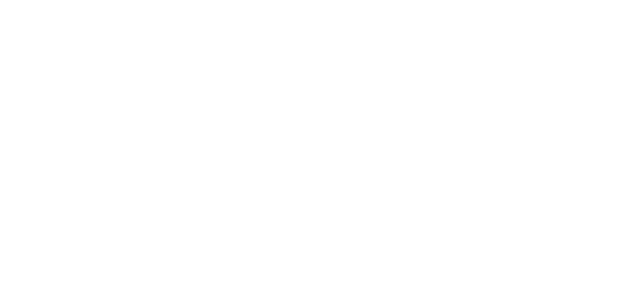
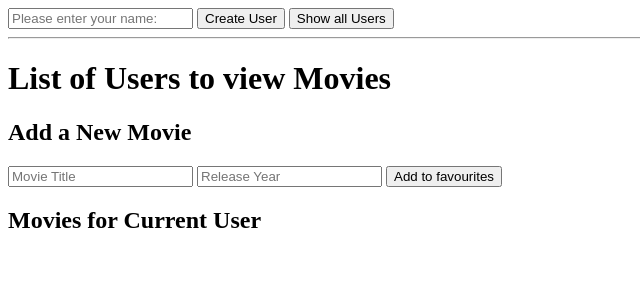
Before and after one commit to alndbn/Movi-Web-App, a Flask app: page /users/1/movies in a window 1280 px wide. Before the commit the part shown is empty. Shown: the top 300 px of the page, without its empty margins (0-640 px from the left). Run offline with Flask 3, Linux system fonts and the light colour scheme.

Commit message:
* **Movie Management:** Implemented full CRUD (Create, Update, Delete) for favorite movies, including necessary POST routes and form integration in `movies.html`. * **Architecture Refinement:** Centralized user creation and listing forms into `base.html` for better consistency. * **Robustness:** Implemented a custom 404 error handler and added initial try/except logic to the `create_user` function for better database error handling.

```diff
--- a/app.py
+++ b/app.py
@@ -1,4 +1,4 @@
-from flask import Flask
+from flask import Flask, render_template, request, redirect, url_for
 from data_manager import DataManager
 from models import db, Movie, User
 import os
@@ -13,52 +13,69 @@ db.init_app(app)
 data_manager = DataManager()
 
 @app.route('/')
-def home():
-    return "Welcome to MoviWeb App!"
+def index():
+    users = data_manager.get_users()
+    return render_template('index.html', users=users)
+
 
 @app.route('/users')
 def list_users():
     users = data_manager.get_users()
-    return str(users)
+    return render_template('users.html', users=users)
 
 
 @app.route('/users', methods=['POST'])
-def add_new_user(name):
-    data_manager.create_user(name)
-    return f"New user {name} created."
+def create_user():
+    if request.method == 'POST':
+        name = request.form.get('name')
+        success = data_manager.create_user(name)
+
+        if success:
+            return redirect(url_for('list_users'))
+        else:
+            return f"Error creating user '{name}'. Please try again.", 500
+
 
 @app.route('/users/<int:user_id>/movies', methods=['GET'])
 def get_list_of_fav_movies(user_id):
-    return str(data_manager.get_movies(user_id))
+    all_users = data_manager.get_users()
+    user_movies = data_manager.get_movies_by_user(user_id)
+    return render_template('movies.html', users=all_users, current_user_id=user_id, movies=user_movies)
+
+
 
 @app.route('/users/<int:user_id>/movies', methods=['POST'])
-def add_new_fav_movie(movie, user_id):
-    movie["user_id"] = user_id
-    data_manager.add_movie(movie)
-    return f"For this user ID I created this {movie}"
+def add_new_fav_movie(user_id):
+    title = request.form.get('title')
+    year = request.form.get('year')
+    data_manager.add_movie(title=title, year=year, user_id=user_id)
+    return redirect(url_for('get_list_of_fav_movies', user_id=user_id))
+
 
 @app.route('/users/<int:user_id>/movies/<int:movie_id>/update', methods=['POST'])
-def change_movie_title(title, user_id, movie_id):
-    data_manager.update_movie(movie_id, title)
-    return "Successfully updated."
+def change_movie_title(user_id, movie_id):
+    new_title = request.form.get('new_title')
+    data_manager.update_movie(movie_id, new_title)
+    return redirect(url_for('get_list_of_fav_movies', user_id=user_id))
 
 
 @app.route('/users/<int:user_id>/movies/<int:movie_id>/delete', methods=['POST'])
 def delete_fav_movie(user_id, movie_id):
-    data_manager.delete_movie(user_id)
-    return "Successfully deleted."
+    data_manager.delete_movie(movie_id)
+    return redirect(url_for('get_list_of_fav_movies', user_id=user_id))
+
+
+@app.errorhandler(404)
+def page_not_found(e):
+    return render_template('404.html'), 404
+
 
 if __name__ == '__main__':
     with app.app_context():
         db.create_all()
         try:
             data_manager.create_user(name='TestUser')
-            print("Erster Benutzer (TestUser) erfolgreich erstellt.")
+            print("First User (TestUser) successfully created.")
         except Exception as e:
-            print(f"Fehler beim Erstellen des Testbenutzers: {e}")
-    app.run(debug=True)
-
-#CREATE TABLE users (
-#   id INTEGER PRIMARY KEY AUTOINCREMENT,
-#   name TEXT NOT NULL
-#);
+            print(f"Error creating test user: {e}")
+    app.run(port=8000, debug=True)
--- a/data_manager.py
+++ b/data_manager.py
@@ -1,10 +1,21 @@
 from models import db, User, Movie
+from sqlalchemy.exc import IntegrityError
 
 class DataManager():
     def create_user(self, name):
-        new_user = User(name=name)
-        db.session.add(new_user)
-        db.session.commit()
+        try:
+            new_user = User(name=name)
+            db.session.add(new_user)
+            db.session.commit()
+        except IntegrityError:
+            db.session.rollback()
+            print(f"ERROR: User '{name}' could not be created due to a database integrity error.")
+            return False
+        except Exception as e:
+            db.session.rollback()
+            print(f"An unexpected error occurred during user creation: {e}")
+            return False
+        return True
 
 
     def get_users(self):
@@ -12,19 +23,20 @@ class DataManager():
         return users
 
 
-    def get_movies(self, user_id):
-        movies_by_user = db.session.execute(db.select(Movie).where(Movie.user_id == user_id))
+    def get_movies_by_user(self, user_id):
+        movies_by_user = db.session.execute(db.select(Movie).where(Movie.user_id == user_id)).scalars()
         return movies_by_user
 
 
-    def add_movie(self, movie):
-        db.session.add(movie)
+    def add_movie(self, title, year, user_id):
+        new_movie = Movie(title=title, year=year, user_id=user_id)
+        db.session.add(new_movie)
         db.session.commit()
 
 
     def update_movie(self, movie_id, new_title):
         movie = db.get_or_404(Movie, movie_id)
-        movie.name = new_title
+        movie.title = new_title
         db.session.commit()
 
 
--- a/templates/base.html
+++ b/templates/base.html
@@ -2,10 +2,20 @@
 <html lang="en">
 <head>
     <meta charset="UTF-8">
-    <title>Title</title>
+    <title>{% block title %}My Movie App{%endblock%}</title>
     <link rel="stylesheet" href="{{ url_for('static', filename='style.css') }}">
 </head>
 <body>
+    <header class="navigation-bar">
+        <form action="{{ url_for('create_user') }}" method="Post" style="display: inline-block">
+            <input type="text" name="name" placeholder="Please enter your name: " required>
+            <button type="submit"> Create User</button>
+        </form>
+        <form action="{{ url_for('list_users') }}" method="GET" style="display: inline-block;">
+            <button type="submit">Show all Users</button>
+        </form>
+
+    <hr> </header>
     <main class="container">
         {% block content %}{% endblock %}
     </main>
--- a/templates/index.html
+++ b/templates/index.html
@@ -1,4 +1,5 @@
 {% extends "base.html" %}
 {% block content %}
-    <h1></h1>
+    <h1>Users</h1>
+    <p>Use the navigation above to create a new user or view existing users</p>
 {% endblock %}
--- a/templates/movies.html
+++ b/templates/movies.html
@@ -1,10 +1,46 @@
-<!DOCTYPE html>
-<html lang="en">
-<head>
-    <meta charset="UTF-8">
-    <title>Title</title>
-</head>
-<body>
+{% extends "base.html" %}
+{% block content %}
+    <h1>List of Users to view Movies</h1>
+    <ul class="user-list">
+        {% for user in user %}
+        <li class="user-entry">
+            <a class="btn" href="{{ url_for('get_list_of_fav_movies', user_id=user.id) }}">
+                {{ user.name }} (Click to view movies)
+            </a>
+        </li>
+        {% endfor %}
+    </ul>
 
-</body>
-</html>
+    {% if current_user_id %}
+    <h2>Add a New Movie</h2>
+    <form action="{{ url_for('add_new_fav_movie', user_id=current_user_id) }}" method="POST">
+        <input type="text" name="title" placeholder="Movie Title" required>
+        <input type="number" name="year" placeholder="Release Year">
+
+        <button type="submit"> Add to favourites</button>
+    </form>
+    {% endif %}
+
+    <h2>Movies for Current User</h2>
+    {% if movies %}
+        <ul>
+        {% for movie in movies %}
+            <li>
+                {{ movie.title }} ({{ movie.year }})
+
+                <form action="{{ url_for('change_movie_title', user_id=current_user_id, movie_id=movie.id) }}" method="POST" style="display:inline;">
+                    <input type="text" name="new_title" placeholder="New Title" required>
+                    <button type="submit"> Change Title</button>
+                </form>
+
+                <form action="{{ url_for('delete_fav_movie', user_id=current_user_id, movie_id=movie.id) }}" method="POST" style="display:inline; margin-left: 10px;">
+                    <button type="submit"> Delete</button>
+                </form>
+            </li>
+        {% endfor %}
+        </ul>
+    {% else %}
+        <p>No favorite movies found for this user.</p>
+    {% endif %}
+
+{% endblock %}
```
Also changed, not shown: templates/404.html (added, +10 -0 lines), templates/users.html (added, +13 -0 lines), data/movies.db.
